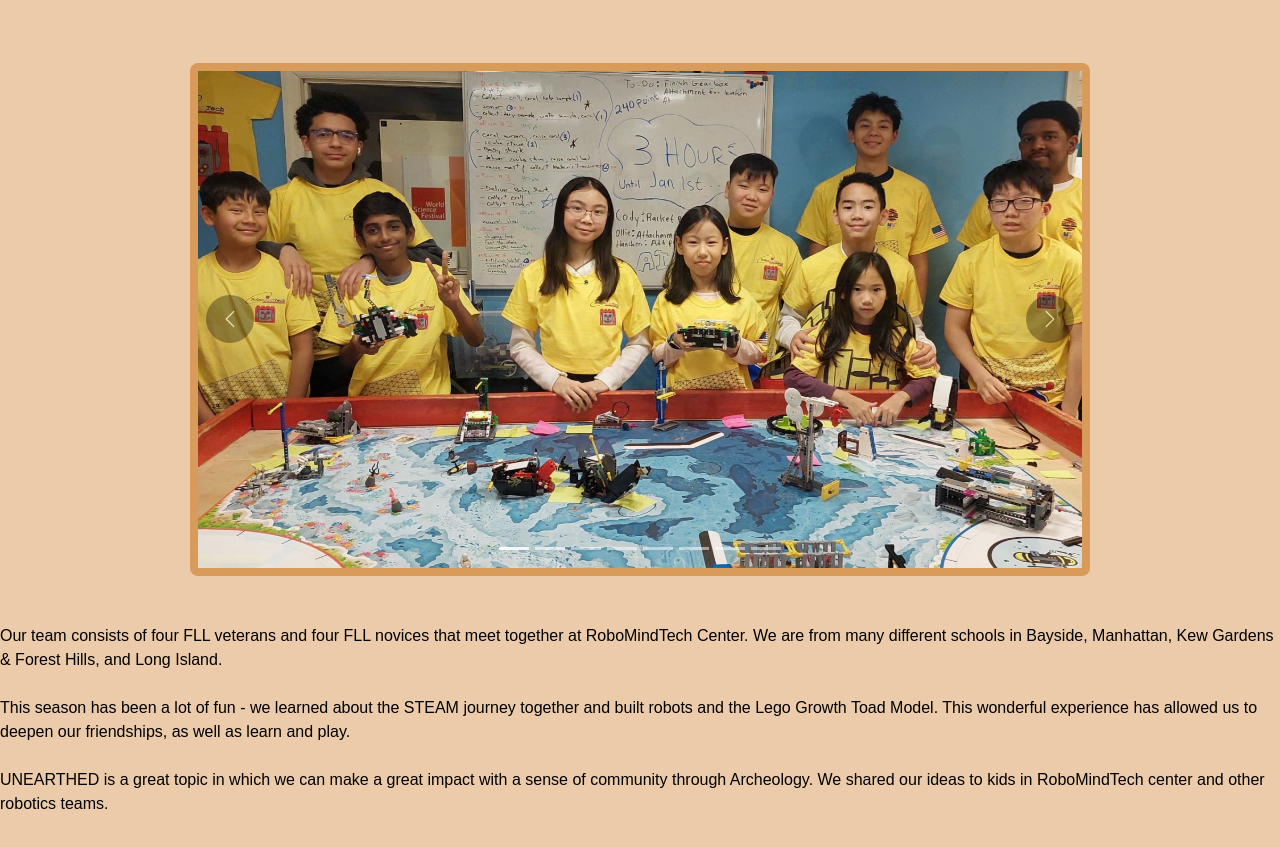
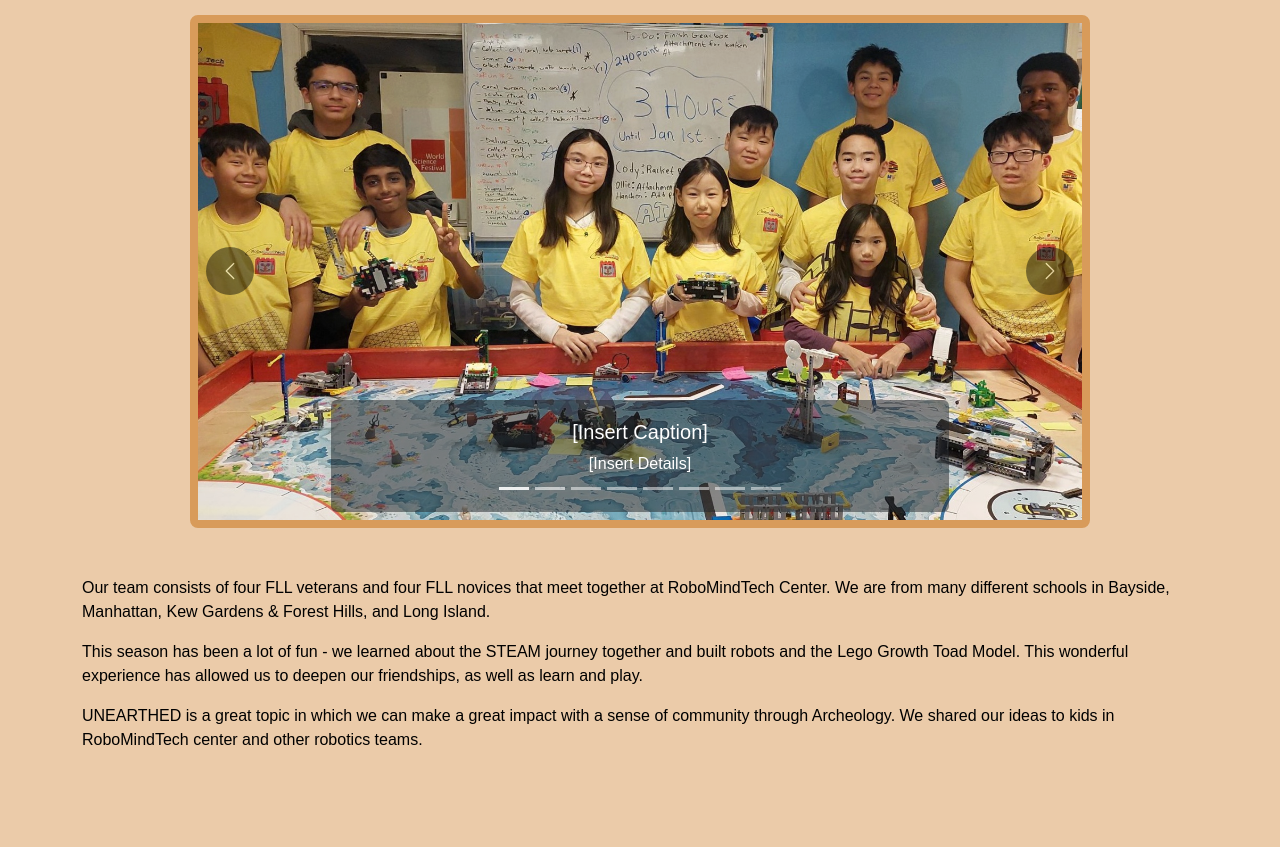
Before and after one commit to regg001/RMT-FLL-2026-2027-Python-Library, a plain HTML site: page Unearthedtp.html in a window 1280 px wide. Shown: the part 101-948 px from the top of the page. After the commit the page ends 877 px from the top, so only its background shows below. Drawn offline with nearby package versions, Linux system fonts and the light colour scheme.

Commit message:
CAPTIONS! (and darkened box on the bottom of carousel)

```diff
--- a/Unearthedtp.html
+++ b/Unearthedtp.html
@@ -3,43 +3,45 @@
 
 <head>
   <meta charset="UTF-8">
-  <meta http-equiv="X-UA-Compatible" content="IE=edge">
   <meta name="viewport" content="width=device-width, initial-scale=1.0">
   <title>Team R.M.T.</title>
+  <!-- Bootstrap CSS -->
   <link href="https://cdn.jsdelivr.net/npm/bootstrap@5.3.8/dist/css/bootstrap.min.css" rel="stylesheet"
     integrity="sha384-sRIl4kxILFvY47J16cr9ZwB07vP4J8+LH7qKQnuqkuIAvNWLzeN8tE5YBujZqJLB" crossorigin="anonymous">
   <link rel="stylesheet" href="index.css">
+  <!-- Bootstrap JS Bundle -->
   <script src="https://cdn.jsdelivr.net/npm/bootstrap@5.3.8/dist/js/bootstrap.bundle.min.js"
     integrity="sha384-FKyoEForCGlyvwx9Hj09JcYn3nv7wiPVlz7YYwJrWVcXK/BmnVDxM+D2scQbITxI"
     crossorigin="anonymous"></script>
 </head>
 
 <body class="page-Unearthedtp">
+
   <nav class="navbar navbar-expand-md align-items-center justify-content-center sticky-top custom-navbar-bg">
     <div class="container-fluid d-flex align-items-center logo-size">
       <a class="navbar-brand" href="#"><img src="Images/Unearthed_logo.png" alt="Logo" class="nav-logo"></a>
-      <button class="navbar-toggler" type="button" data-bs-toggle="collapse" data-bs-target="#navbarSupportedContent">
+      <button class="navbar-toggler" type="button" data-bs-toggle="collapse" data-bs-target="#navbarSupportedContent"
+        aria-controls="navbarSupportedContent" aria-expanded="false" aria-label="Toggle navigation">
         <span class="navbar-toggler-icon"></span>
       </button>
-      <div class="collapse navbar-collapse justify-content-center" id="navbarSupportedContent">
-        <ul class="navbar-nav mb-2 mb-lg-0">
+      <div class="collapse navbar-collapse" id="navbarSupportedContent">
+        <ul class="navbar-nav mx-auto mb-2 mb-lg-0">
           <li class="nav-item dropdown">
             <a class="nav-link dropdown-toggle" href="#" role="button" data-bs-toggle="dropdown" aria-expanded="false">
               UNEARTHED 2025-2026
             </a>
-            <ul class="dropdown-menu  text-center">
+            <ul class="dropdown-menu text-center">
               <li><a class="dropdown-item" href="Unearthedtp.html">Team Profile</a></li>
               <li>
                 <hr class="dropdown-divider">
               </li>
-              <li><a class="dropdown-item" href="#">Robot Game</a></li>
+              <li><a class="dropdown-item" href="RobotGame.html">Robot Game</a></li>
               <li>
                 <hr class="dropdown-divider">
               </li>
               <li><a class="dropdown-item" href="#">Innovation Projects</a></li>
             </ul>
           </li>
-
           <li class="nav-item dropdown">
             <a class="nav-link dropdown-toggle" href="#" role="button" data-bs-toggle="dropdown" aria-expanded="false">
               BIOGLOW 2026-2027
@@ -64,12 +66,12 @@
     </div>
   </nav>
 
-  <main>
-    <br><br><br>
+  <main class="container my-4">
+    <div class="carousel-container">
       <div id="carouselExample" class="carousel slide carousel-fade" data-bs-ride="carousel">
         <div class="carousel-indicators">
-        <button type="button" data-bs-target="#carouselExample" data-bs-slide-to="0" class="active" aria-current="true"
-          aria-label="Slide 1"></button>
+          <button type="button" data-bs-target="#carouselExample" data-bs-slide-to="0" class="active"
+            aria-current="true" aria-label="Slide 1"></button>
           <button type="button" data-bs-target="#carouselExample" data-bs-slide-to="1" aria-label="Slide 2"></button>
           <button type="button" data-bs-target="#carouselExample" data-bs-slide-to="2" aria-label="Slide 3"></button>
           <button type="button" data-bs-target="#carouselExample" data-bs-slide-to="3" aria-label="Slide 4"></button>
@@ -78,35 +80,64 @@
           <button type="button" data-bs-target="#carouselExample" data-bs-slide-to="6" aria-label="Slide 7"></button>
           <button type="button" data-bs-target="#carouselExample" data-bs-slide-to="7" aria-label="Slide 8"></button>
         </div>
-
-      <div class="carousel-container">
         <div class="carousel-inner">
           <div class="carousel-item active">
             <img src="Images/Unearthed_teamphoto.jpg" class="d-block w-100 carousel-img" alt="Team photo">
+            <div class="carousel-caption d-none d-md-block  bg-dark bg-opacity-50 rounded pill">
+              <h5>[Insert Caption]</h5>
+              <p>[Insert Details]</p>
+            </div>
           </div>
           <div class="carousel-item">
             <img src="Images/Unearthed_ftc.jpg" class="d-block w-100 carousel-img" alt="FTC photo">
+            <div class="carousel-caption d-none d-md-block  bg-dark bg-opacity-50 rounded pill">
+              <h5>[Insert Caption]</h5>
+              <p>[Insert Details]</p>
+            </div>
           </div>
           <div class="carousel-item">
             <img src="./Images/Unearthed_BTFRC.jpg" class="d-block w-100 carousel-img" alt="Tech Knights photo">
+            <div class="carousel-caption d-none d-md-block  bg-dark bg-opacity-50 rounded pill">
+              <h5>[Insert Caption]</h5>
+              <p>[Insert Details]</p>
+            </div>
           </div>
           <div class="carousel-item">
             <img src="./Images/Unearthed_Gothem.png" class="d-block w-100 carousel-img" alt="Gothem photo">
+            <div class="carousel-caption d-none d-md-block  bg-dark bg-opacity-50 rounded pill">
+              <h5>[Insert Caption]</h5>
+              <p>[Insert Details]</p>
+            </div>
           </div>
           <div class="carousel-item">
             <img src="./Images/Unearthed_Wendy-1.png" class="d-block w-100 carousel-img" alt="Wendy photo">
+            <div class="carousel-caption d-none d-md-block  bg-dark bg-opacity-50 rounded pill">
+              <h5>[Insert Caption]</h5>
+              <p>[Insert Details]</p>
+            </div>
           </div>
           <div class="carousel-item">
             <img src="./Images/Unearthed_Finals.JPG" class="d-block w-100 carousel-img" alt="Finals Award photo">
+            <div class="carousel-caption d-none d-md-block  bg-dark bg-opacity-50 rounded pill">
+              <h5>[Insert Caption]</h5>
+              <p>[Insert Details]</p>
+            </div>
           </div>
           <div class="carousel-item">
             <img src="./Images/Unearthed_Worlds.JPG" class="d-block w-100 carousel-img" alt="Worlds photo">
+            <div class="carousel-caption d-none d-md-block  bg-dark bg-opacity-50 rounded pill">
+              <h5>[Insert Caption]</h5>
+              <p>[Insert Details]</p>
+            </div>
           </div>
           <div class="carousel-item">
             <img src="./Images/Unearthed_Worlds2.JPG" class="d-block w-100 carousel-img" alt="Worlds Second photo">
+            <div class="carousel-caption d-none d-md-block  bg-dark bg-opacity-50 rounded pill">
+              <h5>[Insert Caption]</h5>
+              <p>[Insert Details]</p>
             </div>
           </div>
-
+        </div>
         <button class="carousel-control-prev" type="button" data-bs-target="#carouselExample" data-bs-slide="prev">
           <span class="carousel-control-prev-icon" aria-hidden="true"></span>
           <span class="visually-hidden">Previous</span>
@@ -117,23 +148,23 @@
         </button>
       </div>
     </div>
-    <br><br>
-    <div class="overview">
+
+    <div class="overview mt-5">
       <p>
         Our team consists of four FLL veterans and four FLL novices that meet together at RoboMindTech Center. We are
-        from many different schools in Bayside, Manhattan, Kew Gardens & Forest Hills, and Long Island. <br><br>
+        from many different schools in Bayside, Manhattan, Kew Gardens & Forest Hills, and Long Island.
+      </p>
+      <p>
         This season has been a lot of fun - we learned about the STEAM journey together and built robots and the Lego
         Growth Toad Model. This wonderful experience has allowed us to deepen our friendships, as well as learn and
-        play. <br> <br>
-        UNEARTHED is a great topic in which we can make a great impact with a sense of community through Archeology.
-        We shared our ideas to kids in RoboMindTech center and other robotics teams.
+        play.
+      </p>
+      <p>
+        UNEARTHED is a great topic in which we can make a great impact with a sense of community through Archeology. We
+        shared our ideas to kids in RoboMindTech center and other robotics teams.
       </p>
     </div>
   </main>
-
-
-
-  <br><br><br>
 </body>
 
 </html>
--- a/index.css
+++ b/index.css
@@ -65,7 +65,9 @@ a {
   justify-content: center !important;
 }
 
-.navbar .nav-link:hover {
+.navbar .nav-link:hover,
+.dropdown-menu .dropdown-item:hover,
+.navbar .navbar-brand:hover {
   background-color: #b18b64;
   color: var(--primary-color) !important;
 }
@@ -83,6 +85,12 @@ a {
   height: auto;
   align-items: center;
 }
+
+/*---------------------------------------------------------------------------
+  Unearthed Team Profile (Specific to Unearthed Team Profile Page)
+-----------------------------------------------------------------------------*/
+
+.page-Unearthedtp {
 
   /*----- Carosel Formatting -----*/
   .carousel-inner {
@@ -138,15 +146,8 @@ a {
     transform: translateY(-50%);
     width: 3rem;
     height: 3rem;
-  background: rgba(0, 0, 0, 0);
+    background: rgba(0, 0, 0, 0.9);
     border: none;
-}
-
-.carousel-container .carousel-control-prev,
-.carousel-container .carousel-control-next {
-  background: rgba(0, 0, 0, 0.65);
-  width: 3rem;
-  height: 3rem;
     border-radius: 50%;
     display: flex;
     align-items: center;
@@ -156,7 +157,7 @@ a {
 
   .carousel-container .carousel-control-prev:hover,
   .carousel-container .carousel-control-next:hover {
-  background: rgba(0, 0, 0, 0.85);
+    background: rgba(0, 0, 0, 1);
   }
 
   .carousel-control-prev-icon,
@@ -187,10 +188,19 @@ a {
     }
   }
 
-/*---------------------------------------------------------------------------
-  Unearthed Team Profile (Specific to Unearthed Team Profile Page)
------------------------------------------------------------------------------*/
+  .carousel-caption h5,
+  .carousel-caption p {
+    font-family: var(--font-family) !important;
+    color: #ffffff;
+  }
+  .carousel-indicators {
+    bottom: 0.25rem;
+  }
 
+  .carousel-caption {
+    bottom: 0.5rem;
+  }
+}
 
 /*----------------------------------------------------------------------------
   Unearthed Robot Game (Specific to Unearthed Robot Game Page)
```
Lines whose indentation alone changed are shown as unchanged.
